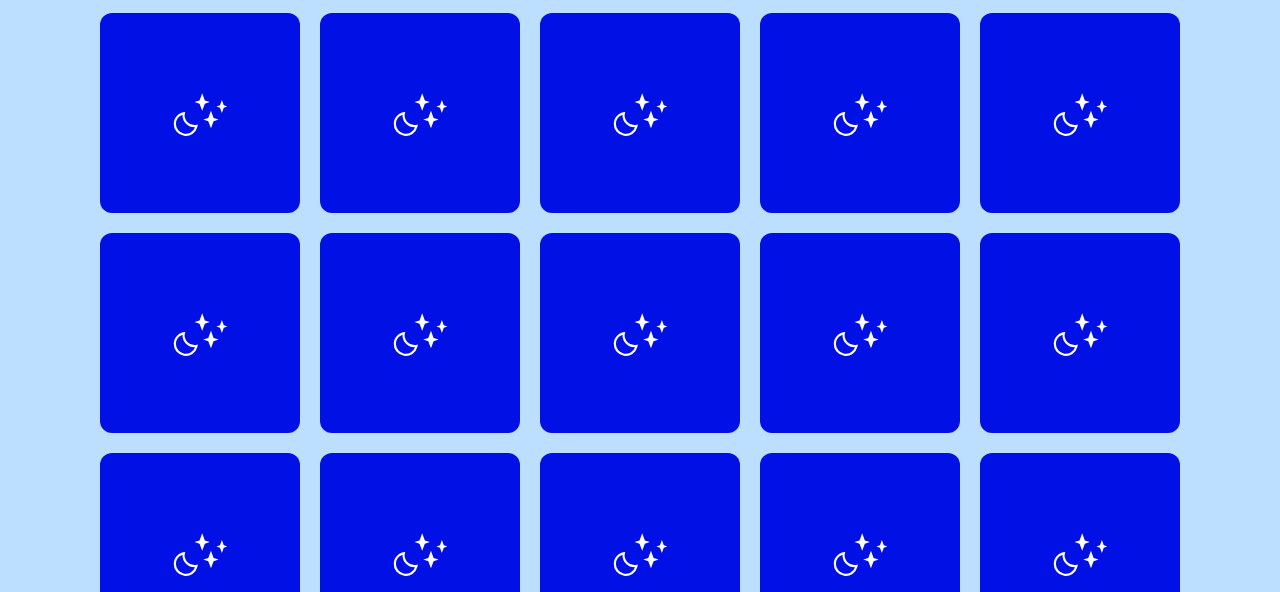
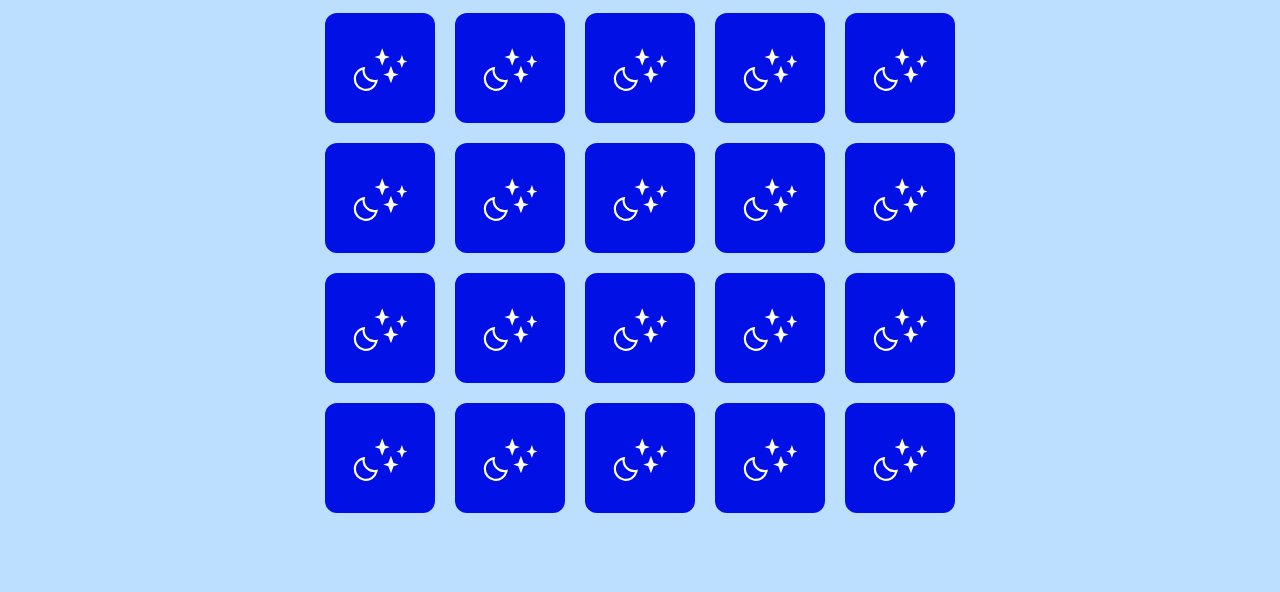
Before and after one commit to PavlinaAntipova/memory-card, a plain HTML site: page index.html in a window 1280 px wide. Shown: the part 208-800 px from the top of the page. Drawn offline with nearby package versions, Linux system fonts and the light colour scheme.

Commit message:
fix style

```diff
--- a/sass/_base-style.scss
+++ b/sass/_base-style.scss
@@ -1,5 +1,4 @@
 body {
-  height: 100vh;
   background-color: rgba(0, 132, 255, 0.26);
 }
 h1,
--- a/sass/components/_card-list.scss
+++ b/sass/components/_card-list.scss
@@ -11,8 +11,8 @@
   }
 
   @media screen and (min-width: 1200px) {
-    grid-template-columns: repeat(5, 200px);
-    grid-template-rows: repeat(4, 200px);
+    grid-template-columns: repeat(5, 110px);
+    grid-template-rows: repeat(4, 110px);
     grid-gap: 20px;
   }
 }
--- a/sass/components/_main.scss
+++ /dev/null
@@ -1,3 +0,0 @@
-.game {
-  height: 100vh;
-}
--- a/sass/main.scss
+++ b/sass/main.scss
@@ -3,7 +3,6 @@
 @import './components/container';
 @import './components/header';
 @import './components/logo';
-@import './components/main';
 @import './components/section';
 @import './components/score';
 @import './components/card-list';
```
Also changed, not shown: css/main.css, css/main.min.css, 2 other files.
